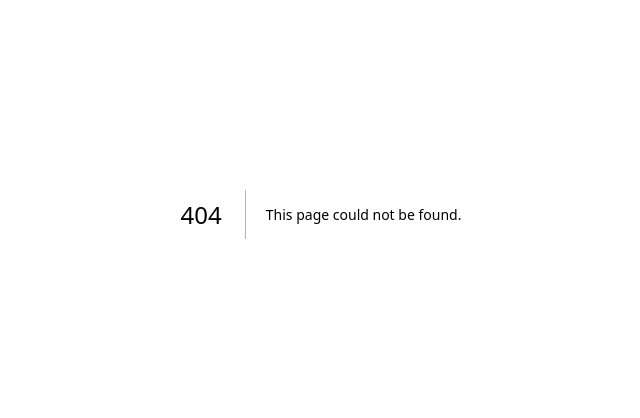
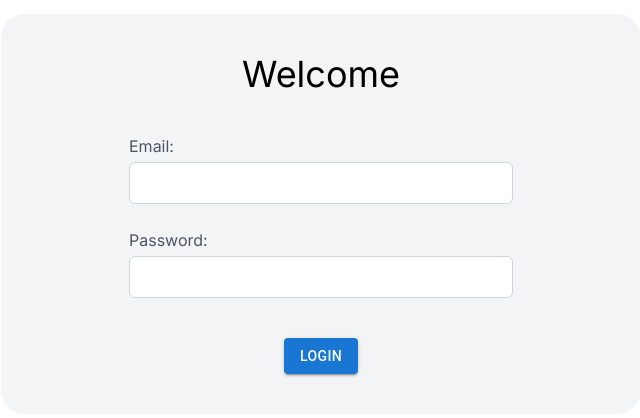
Before and after one commit to monarxxjain/Invoicing, a Next.js app in the folder apps/web/: page /admin in a window 1280 px wide. Before the commit this address had no page. Shown: the part 186-604 px from the top of the page, without its empty margins (319-959 px from the left). Built offline with nearby package versions, Linux system fonts and the light colour scheme.

Commit message:
admin login

```diff
--- /dev/null
+++ b/apps/web/src/app/(auth)/admin/page.js
@@ -0,0 +1,10 @@
+import Admin from "@/components/molecules/login-signup/Admin";
+
+export default function Home() {
+
+    return (
+      <div>
+        <Admin/>
+      </div>
+    );
+}
--- /dev/null
+++ b/apps/web/src/components/molecules/login-signup/Admin.jsx
@@ -0,0 +1,39 @@
+import React from "react";
+import Button from "@mui/material/Button";
+
+const Admin = () => {
+  return (
+    <div className="flex items-center justify-center h-screen ">
+      <div className="  px-32 py-10 hover:shadow-lg rounded-3xl  flex flex-col gap-10 items-center bg-gray-100">
+        <h1 className="text-4xl text-center">Welcome</h1>
+        <div className="flex flex-col gap-6">
+          <div>
+            <label htmlFor="email" className="block text-gray-600 mb-1">
+              Email:
+            </label>
+            <input
+              type="email"
+              id="email"
+              name="email"
+              className="w-96  border border-gray-300 rounded-md py-2 px-4"
+            />
+          </div>
+          <div>
+            <label htmlFor="password" className="block text-gray-600 mb-1">
+              Password:
+            </label>
+            <input
+              type="password"
+              id="password"
+              name="password"
+              className=" w-96 border border-gray-300 rounded-md py-2 px-4"
+            />
+          </div>
+        </div>
+        <Button variant="contained">Login</Button>
+      </div>
+    </div>
+  );
+};
+
+export default Admin;
--- a/apps/web/src/content/values.js
+++ b/apps/web/src/content/values.js
@@ -1 +1 @@
-export const BACKEND_URL = "http://localhost:3001"
+export const BACKEND_URL = "http://invoicing-backend.vercel.app"
```
